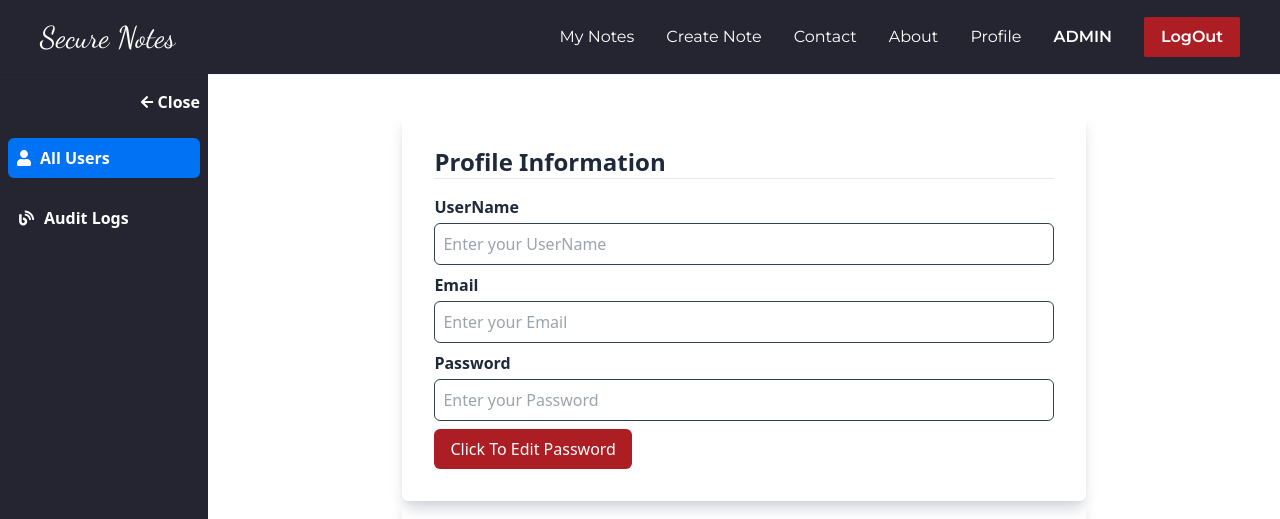
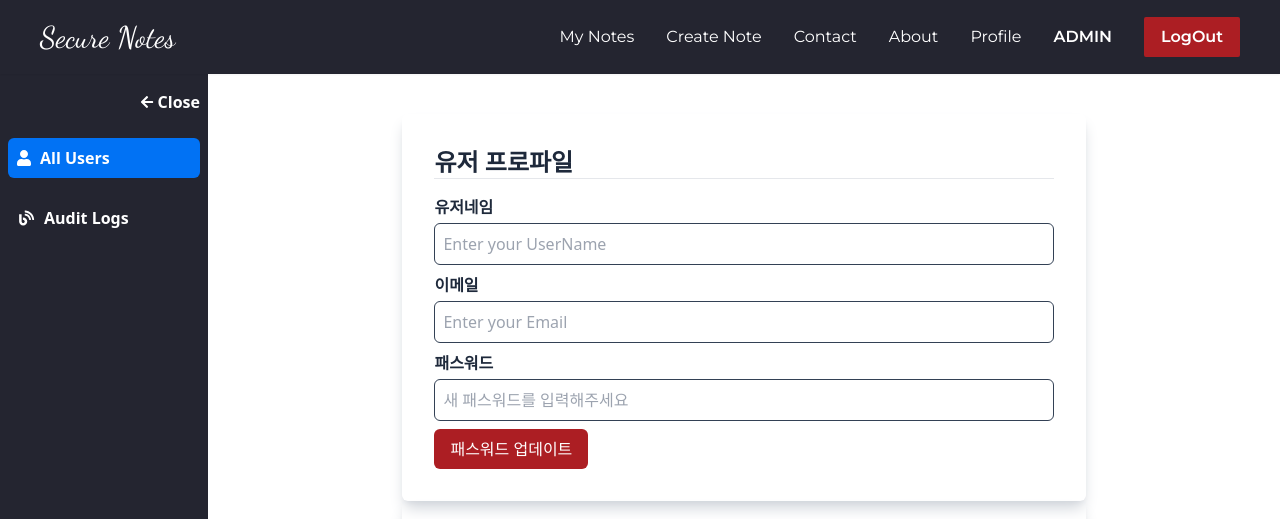
Before and after one commit to HJH-ha/secure-notes-react, a React (Create React App) app: page /admin/users/1 in a window 1280 px wide. Shown: the top 519 px of the page. Built offline with nearby package versions, Linux system fonts and the light colour scheme; no server answers; sample sign-in values are in the browser's storage.

Commit message:
유저관리페이지

```diff
--- a/src/components/AuditLogs/UserDetails.js
+++ b/src/components/AuditLogs/UserDetails.js
@@ -8,6 +8,7 @@ import Buttons from "../../utils/Buttons";
 import toast from "react-hot-toast";
 import Errors from "../Errors";
 
+// 관리자 액션버튼 클릭시 => 유저 디테일 페이지
 const UserDetails = () => {
   const {
     register,
@@ -34,6 +35,7 @@ const UserDetails = () => {
   const [error, setError] = useState(null);
   const [isEditingPassword, setIsEditingPassword] = useState(false);
 
+  // 유저 정보를 가져옴
   const fetchUserDetails = useCallback(async () => {
     setLoading(true);
     try {
@@ -43,41 +45,43 @@ const UserDetails = () => {
       setSelectedRole(response.data.role?.roleName || "");
     } catch (err) {
       setError(err?.response?.data?.message);
-      console.error("Error fetching user details", err);
+      console.error("유저 정보 가져오기 에러", err);
     } finally {
       setLoading(false);
     }
   }, [userId]);
 
   useEffect(() => {
-    //if user exist set the value by using the setValue function provided my react-hook-form
+    //react-hook-form 에 유저이름과 이메일을 업데이트
     if (user && Object.keys(user).length > 0) {
       setValue("username", user.userName);
       setValue("email", user.email);
     }
   }, [user, setValue]);
 
+  // Roles 역할, 따로 가져옴
   const fetchRoles = useCallback(async () => {
     try {
       const response = await api.get("/admin/roles");
       setRoles(response.data);
     } catch (err) {
       setError(err?.response?.data?.message);
-      console.error("Error fetching roles", err);
+      console.error("롤(권한)을 가져오기 에러", err);
     }
   }, []);
 
+  // 처음 시작시 유저정보와 권한정보를 가져옴
   useEffect(() => {
     fetchUserDetails();
     fetchRoles();
   }, [fetchUserDetails, fetchRoles]);
 
-  //set the selected role
+  //현재 선택한 권한 업데이트 (화면)
   const handleRoleChange = (e) => {
     setSelectedRole(e.target.value);
   };
 
-  //handle update role
+  //권한을 업데이트(서버)
   const handleUpdateRole = async () => {
     setUpdateRoleLoader(true);
     try {
@@ -100,7 +104,7 @@ const UserDetails = () => {
     }
   };
 
-  //handle update the password
+  // 패스워드 업데이트
   const handleSavePassword = async (data) => {
     setPasswordLoader(true);
     const newPassword = data.password;
@@ -118,7 +122,7 @@ const UserDetails = () => {
       setIsEditingPassword(false);
       setValue("password", "");
       //fetchUserDetails();
-      toast.success("password update success");
+      toast.success("패스워드 업데이트 성공");
     } catch (err) {
       toast.error("Error updating password " + err.response.data);
     } finally {
@@ -190,7 +194,7 @@ const UserDetails = () => {
           <div className="lg:w-[70%] sm:w-[90%] w-full  mx-auto shadow-lg shadow-gray-300 p-8 rounded-md">
             <div>
               <h1 className="text-slate-800 text-2xl font-bold  pb-4">
-                Profile Information
+                유저 프로파일
                 <hr />
               </h1>
               <form
@@ -198,7 +202,7 @@ const UserDetails = () => {
                 onSubmit={handleSubmit(handleSavePassword)}
               >
                 <InputField
-                  label="UserName"
+                  label="유저네임"
                   required
                   id="username"
                   className="w-full"
@@ -210,7 +214,7 @@ const UserDetails = () => {
                   readOnly
                 />
                 <InputField
-                  label="Email"
+                  label="이메일"
                   required
                   id="email"
                   className="flex-1"
@@ -222,14 +226,14 @@ const UserDetails = () => {
                   readOnly
                 />
                 <InputField
-                  label="Password"
+                  label="패스워드"
                   required
                   autoFocus={isEditingPassword}
                   id="password"
                   className="w-full"
                   type="password"
                   message="*Password is required"
-                  placeholder="Enter your Password"
+                  placeholder="새 패스워드를 입력해주세요"
                   register={register}
                   errors={errors}
                   readOnly={!isEditingPassword}
@@ -243,7 +247,7 @@ const UserDetails = () => {
                     }
                     className="bg-customRed mb-0 w-fit px-4 py-2 rounded-md text-white"
                   >
-                    Click To Edit Password
+                    패스워드 업데이트
                   </Buttons>
                 ) : (
                   <div className="flex items-center gap-2 ">
@@ -251,7 +255,7 @@ const UserDetails = () => {
                       type="submit"
                       className="bg-btnColor mb-0 w-fit px-4 py-2 rounded-md text-white"
                     >
-                      {passwordLoader ? "Loading.." : "Save"}
+                      {passwordLoader ? "로딩중.." : "저장"}
                     </Buttons>
                     <Buttons
                       type="button"
@@ -260,7 +264,7 @@ const UserDetails = () => {
                       }
                       className="bg-customRed mb-0 w-fit px-4 py-2 rounded-md text-white"
                     >
-                      Cancel
+                      취소
                     </Buttons>
                   </div>
                 )}
--- a/src/components/AuditLogs/UserList.js
+++ b/src/components/AuditLogs/UserList.js
@@ -112,6 +112,7 @@ const UserList = () => {
   const [loading, setLoading] = useState(false);
   const [error, setError] = useState(false);
 
+  // 시작시 유저 리스트를 가져옴
   useEffect(() => {
     setLoading(true);
     const fetchUsers = async () => {
```
